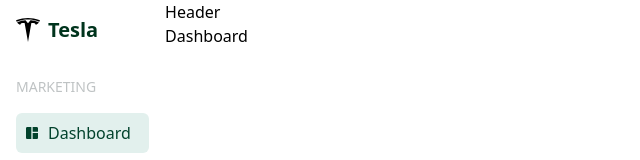
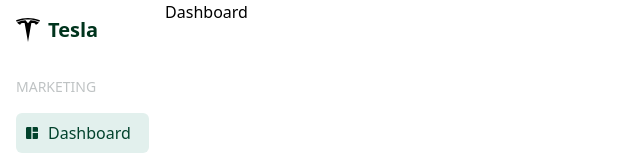
Before and after one commit to techNinja20/vitte-two, a React (Vite) app: page / in a window 1280 px wide. Shown: the top 160 px of the page, without its empty margins (0-640 px from the left). Built offline with nearby package versions, Linux system fonts and the light colour scheme.

Commit message:
use location added

```diff
--- a/src/layouts/DashboardLayout.jsx
+++ b/src/layouts/DashboardLayout.jsx
@@ -4,7 +4,7 @@ import tesla from "../assets/images/tesla.svg"
 import { RiMap2Fill } from "react-icons/ri"
 import { BsPeopleFill } from "react-icons/bs"
 import { FaTags } from "react-icons/fa"
-import { NavLink } from "react-router"
+import { NavLink, useLocation } from "react-router"
 import { allPaths } from "../routes/paths"
 
 const menuListOne = [
@@ -41,6 +41,13 @@ const menuListOne = [
 ]
 
 const DashboardLayout = ({ children }) => {
+  const { pathname } = useLocation()
+  const name = pathname.split("/")[1].toUpperCase()
+
+
+
+
+
   return (
     <div className="min-h-screen flex ">
       <div className=" p-4  ">
@@ -69,7 +76,7 @@ const DashboardLayout = ({ children }) => {
       </div>
 
       <div className="">
-        <div className="">Header</div>
+        <div className="">{name}</div>
         <div className="">{children}</div>
       </div>
     </div>
```
